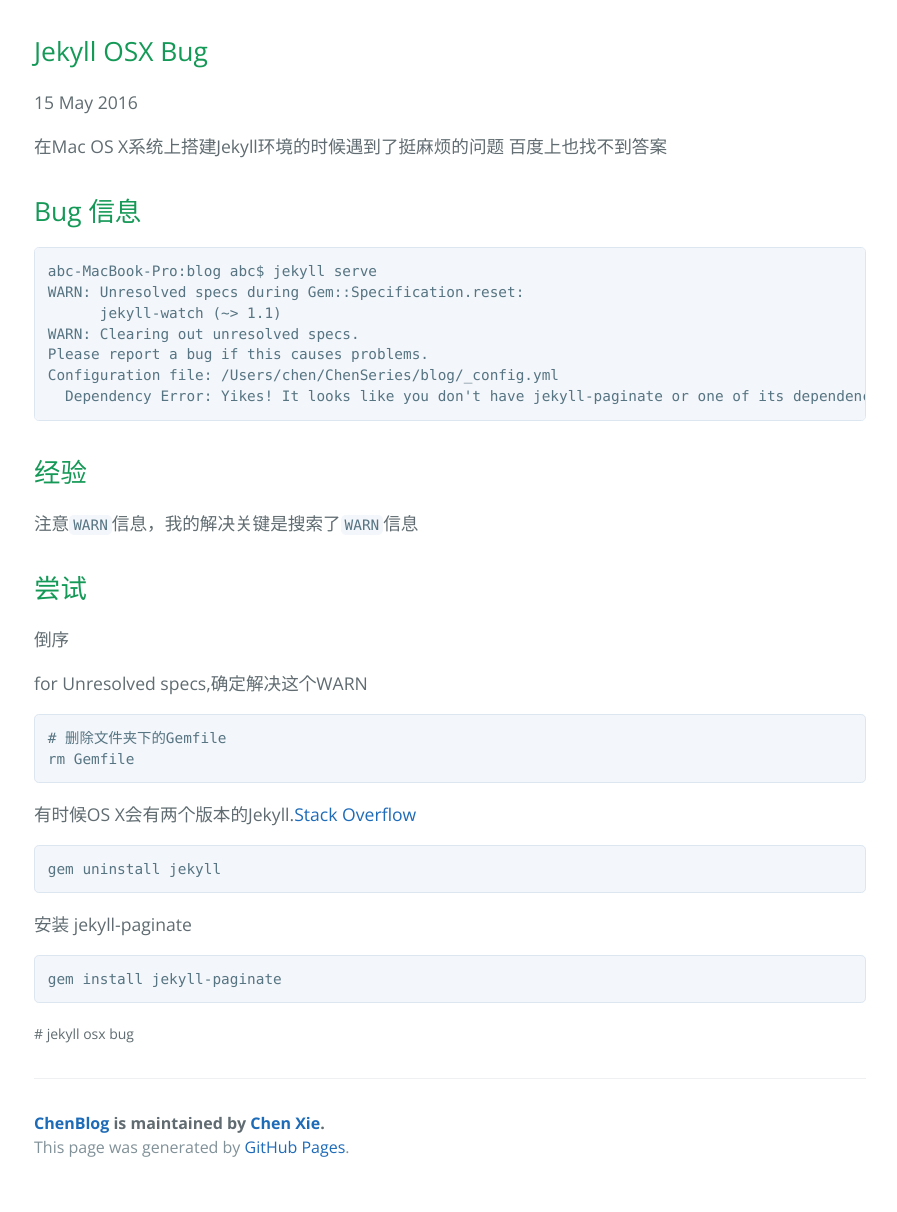
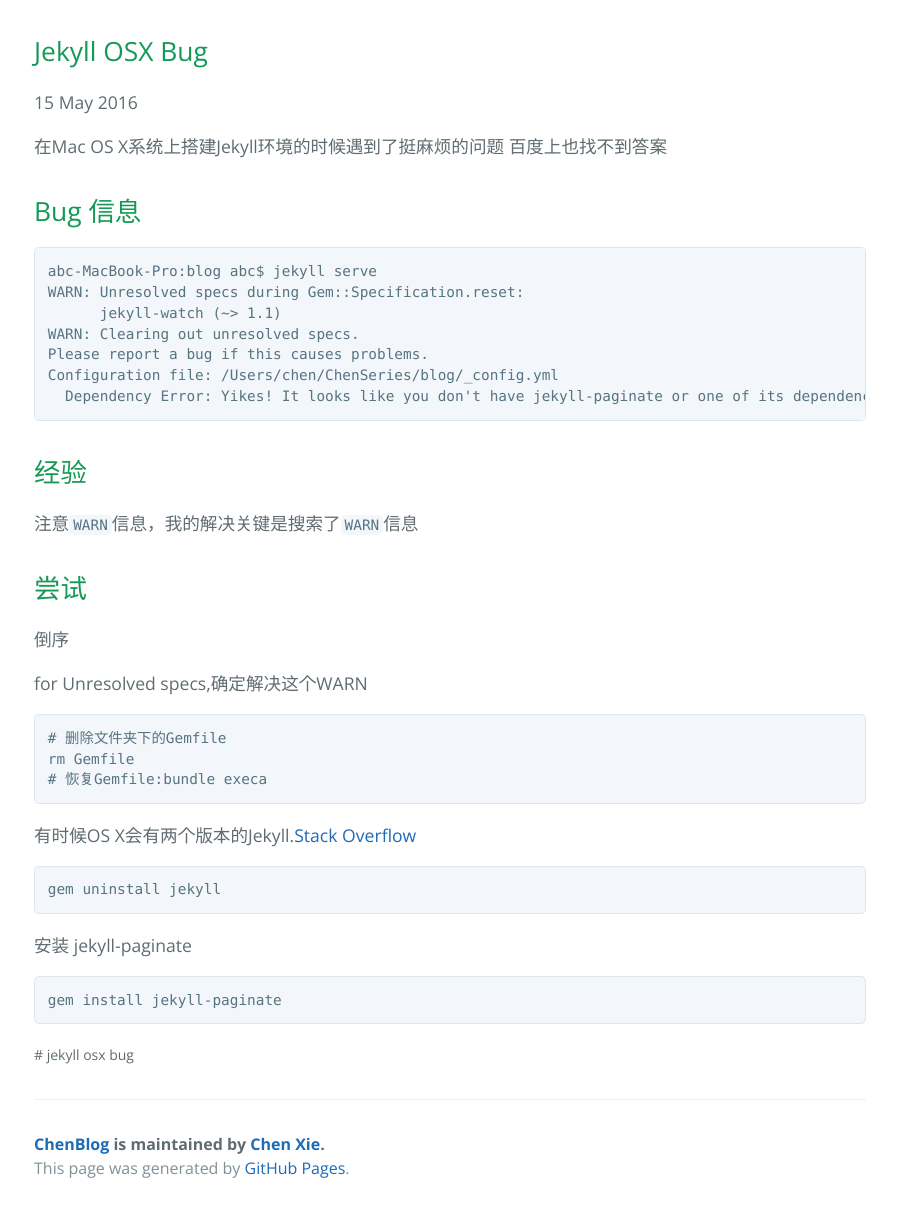
Before and after one commit to neilChenXie/neilChenXie.github.io, a Jekyll site: the page built from _posts/jekyll/2016-05-15-osx-bug.md, in a window 1280 px wide. Shown: the whole page, without its empty margins (190-1087 px from the left). Built offline with Jekyll 4.4.1, drawn with Linux system fonts in a browser that asks for light colours; before the commit the page ends 1191 px from its top, so only the background shows below that.

Commit message:
modified:   _posts/jekyll/2016-05-15-osx-bug.md

````diff
--- a/_posts/jekyll/2016-05-15-osx-bug.md
+++ b/_posts/jekyll/2016-05-15-osx-bug.md
@@ -34,6 +34,7 @@
 ```bash
 # 删除文件夹下的Gemfile
 rm Gemfile
+# 恢复Gemfile:bundle execa
 ```
 
 有时候OS X会有两个版本的Jekyll.[Stack Overflow](http://stackoverflow.com/questions/35401566/dont-have-jekyll-paginate-or-one-of-its-dependencies-installed/35571166)
````
